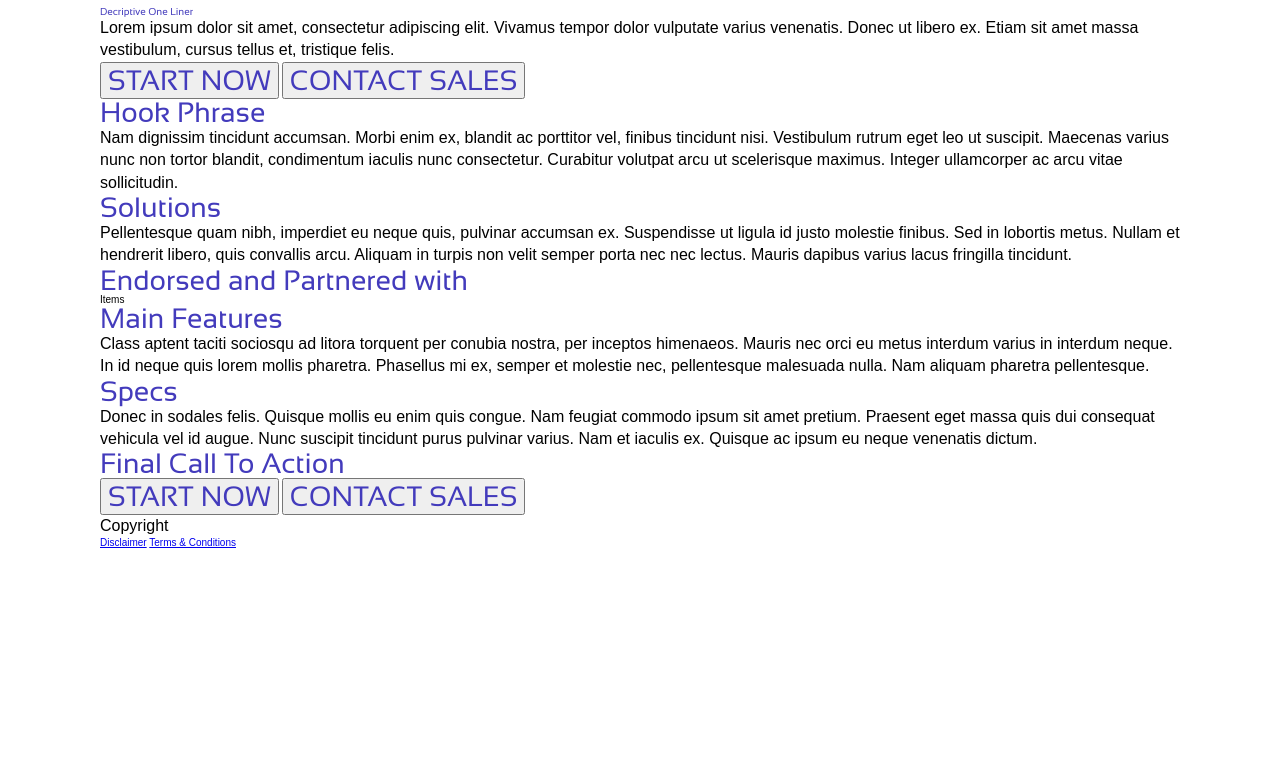
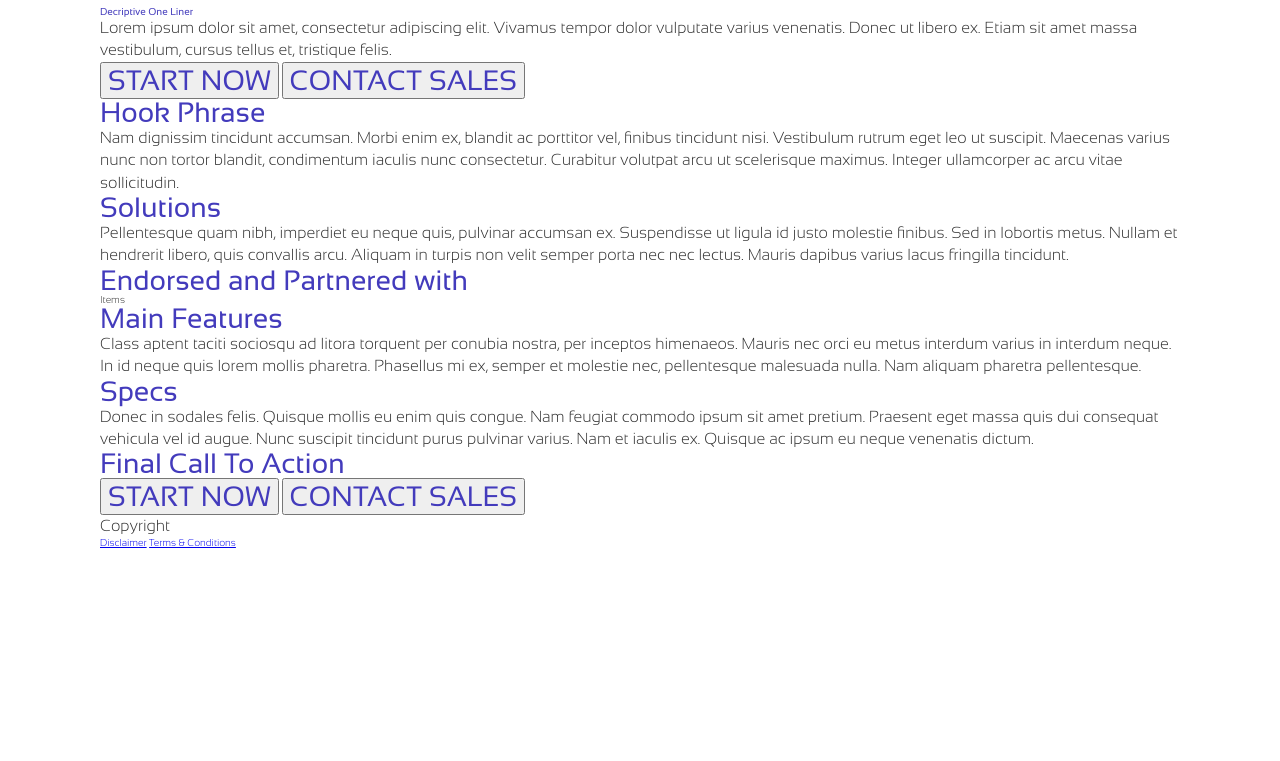
Before and after one commit to Business-Recommendation/web-ui, a website: page index.html in a window 1280 px wide. Shown: the part 39-800 px from the top of the page. Drawn offline with Linux system fonts and the light colour scheme; a web font is replaced by a local one.

Commit message:
Comment and Organize Variables

```diff
--- a/less/variables.less
+++ b/less/variables.less
@@ -1,3 +1,5 @@
+
+//colour palette
 @base-secondary-dark: #2f2f2f;
 @accent-seconday-dark: #433BBC;
 @base-primary-mid: #9B9ECE;
@@ -5,9 +7,11 @@
 @base-secondary-light: #acadbc;
 @acccent-secondary-light: #f9f8f8;
 
+//font colors
+@main-font-color: @base-secondary-dark;
+@header-font-color: @accent-seconday-dark;
 
-@main-font-color: #000;
-@header-font-color: @accent-seconday-dark;
+//fontfamily
 @header-font: 'sansationregular';
 @back-up-font: 'arial';
-@body-font: 'arial';
+@body-font: 'sansation_lightregular';
```
Also changed, not shown: css/index.css.
